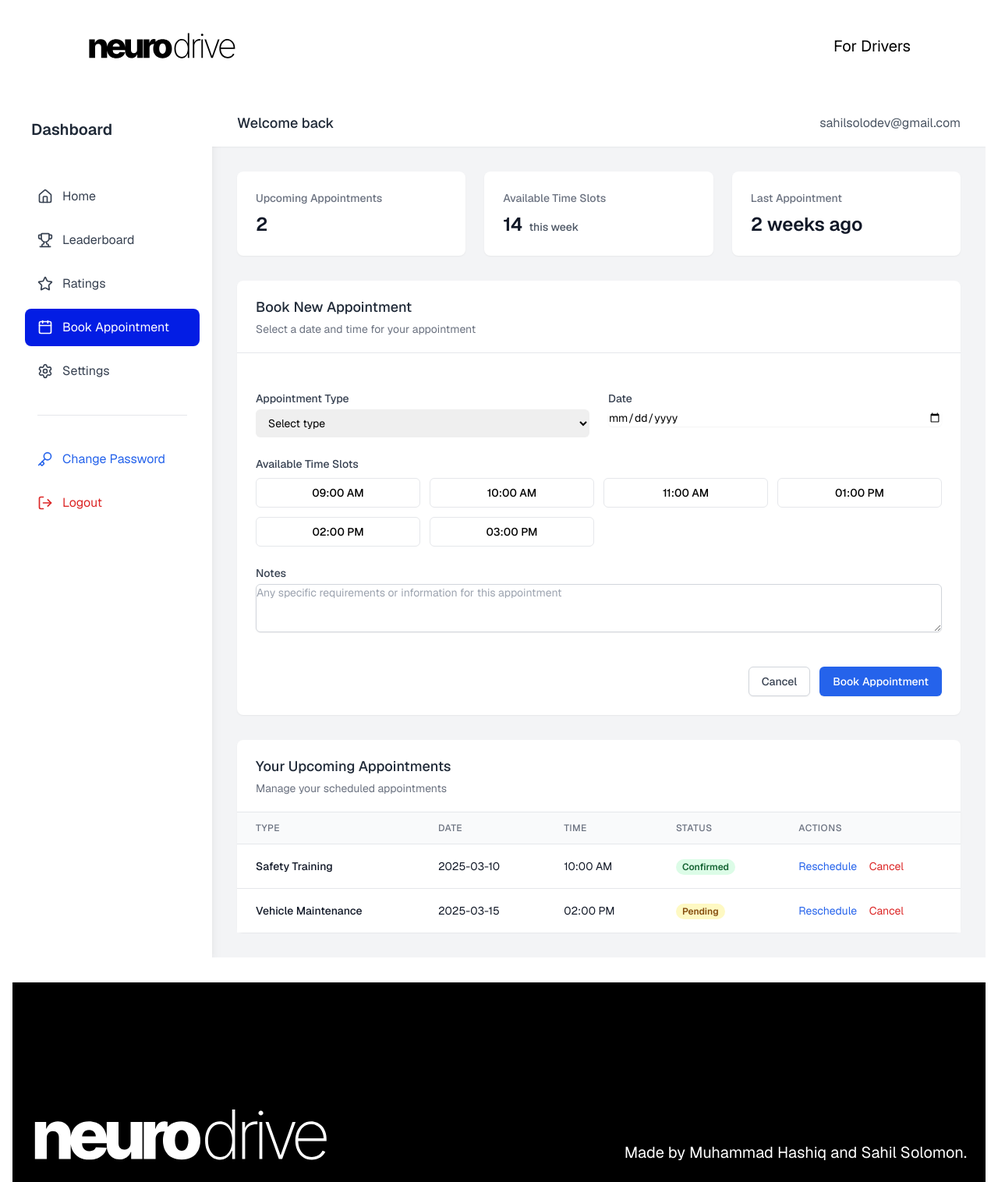
After one commit to sahilsol0/NeuroDrive, a Django app: page /appointments/ in a window 1280 px wide. The commit adds this page. Shown: the whole page at 78% size. Run offline with Django 5.2, Linux system fonts and the light colour scheme; a user stored in the database is signed in; some libraries are stand-ins or nearby versions.

Commit message:
add driver

```diff
--- a/NeuroDrive2/urls.py
+++ b/NeuroDrive2/urls.py
@@ -1,7 +1,7 @@
 from django.contrib import admin
 from django.urls import include, path
 
-from .views import LandingView, home, leaderboard, ratings
+from .views import LandingView, appointments, book_appointment, confirm_driver_registration, home, leaderboard, ratings, register_driver, search_users, success_driver_registration, verify_driver_registration
 
 urlpatterns = [
     path('admin/', admin.site.urls),
@@ -9,5 +9,12 @@ urlpatterns = [
     path('home/', home, name='home'),
     path('leaderboard/', leaderboard, name='leaderboard'),
     path('ratings/', ratings, name='ratings'),
+    path('appointments/', appointments, name='appointments'),
+    path('book-appointment/', book_appointment, name='book_appointment'),
+    path('register-driver/', register_driver, name='register_driver'),
+    path('verify-driver/', verify_driver_registration, name='verify_driver_registration'),
+    path('confirm-driver/', confirm_driver_registration, name='confirm_driver_registration'),
+    path('success-driver/', success_driver_registration, name='success_driver_registration'),
+    path('search-users/', search_users, name='search_users'),
     path('accounts/', include('allauth.urls')),
 ]
--- a/NeuroDrive2/views.py
+++ b/NeuroDrive2/views.py
@@ -1,10 +1,21 @@
+from datetime import datetime, timedelta
+import re
+from django.http import JsonResponse
+from django.db.models import Q
 from django.shortcuts import render, redirect
-from django.contrib.auth.decorators import login_required
+from django.contrib.auth.decorators import login_required, user_passes_test
 from django.views import View
+from django.contrib import messages
+from django.core.exceptions import PermissionDenied
+from users.models import Appointment, CustomUser, Driver
+
+# Check if the user is an admin
+def is_admin(user):
+    return user.is_superuser
 
 class LandingView(View):
     def get(self, request):
-        return render(request, "landing.html", context= {})
+        return render(request, "landing.html", context={})
 
 @login_required()
 def home(request):
@@ -17,3 +28,130 @@ def leaderboard(request):
 @login_required()
 def ratings(request):
     return render(request, "dashboard/ratings.html", context={})
+
+@login_required
+def appointments(request):
+    return render(request, 'dashboard/appointments.html')
+
+@login_required
+def book_appointment(request):
+    if not request.user.is_driver:
+        raise PermissionDenied("You do not have permission to book an appointment.")
+
+    if request.method == 'POST':
+        appointment_type = request.POST.get('appointment_type')
+        appointment_date = request.POST.get('appointment_date')
+        time_slot = request.POST.get('time_slot')
+        notes = request.POST.get('notes')
+
+        # Save to database (you would create a model for this)
+        Appointment.objects.create(
+            user=request.user,
+            appointment_type=appointment_type,
+            appointment_date=appointment_date,
+            time_slot=time_slot,
+            notes=notes,
+            status='pending'
+        )
+
+        messages.success(request, 'Appointment booked successfully!')
+        return redirect('appointments')
+
+    return render(request, 'dashboard/book_appointment.html')
+
+@login_required
+@user_passes_test(is_admin)
+def register_driver(request):
+    if request.method == 'POST':
+        # Store form data in session for verification
+        request.session['driver_data'] = {
+            'user_id': request.POST.get('user'),
+            'license_no': request.POST.get('license_no'),
+            'full_name': request.POST.get('full_name'),
+            'dob': request.POST.get('dob'),
+            'address': request.POST.get('address'),
+        }
+        return redirect('verify_driver_registration')
+
+    # Fetch all users who are not already drivers
+    users = CustomUser.objects.filter(is_driver=False)
+    return render(request, 'dashboard/register_driver.html', {'users': users})
+
+@login_required
+@user_passes_test(is_admin)
+def verify_driver_registration(request):
+    driver_data = request.session.get('driver_data')
+    if not driver_data:
+        messages.error(request, 'No registration data found. Please fill out the form again.')
+        return redirect('register_driver')
+
+    try:
+        user = CustomUser.objects.get(id=driver_data['user_id'])
+    except CustomUser.DoesNotExist:
+        messages.error(request, 'Selected user does not exist.')
+        return redirect('register_driver')
+
+    return render(request, 'dashboard/verify_driver.html', {
+        'user': user,
+        'driver_data': driver_data,
+    })
+
+@login_required
+@user_passes_test(is_admin)
+def confirm_driver_registration(request):
+    driver_data = request.session.get('driver_data')
+    print("Session Data:", driver_data['license_no'])
+    if not driver_data:
+        messages.error(request, 'No registration data found. Please fill out the form again.')
+        return redirect('register_driver')
+
+    try:
+        user = CustomUser.objects.get(id=driver_data['user_id'])
+        print(user.is_driver)
+    except CustomUser.DoesNotExist:
+        messages.error(request, 'Selected user does not exist.')
+        print('Selected user does not exist.')
+        return redirect('register_driver')
+
+    # Validate license number format
+    license_regex = r'^[A-Za-z]{2}-\d{2}\d{4}\d{7}$'
+    if not re.match(license_regex, driver_data['license_no']):
+        messages.error(request, 'Invalid license number format. Please follow the format SS-RRYYYYNNNNNNN.')
+        print('Invalid license number format. Please follow the format SS-RRYYYYNNNNNNN.')
+        return redirect('register_driver')
+
+    # Validate age (must be at least 18 years old)
+    dob_date = datetime.strptime(driver_data['dob'], '%Y-%m-%d').date()  # Correct usage
+    min_age_date = datetime.now().date() - timedelta(days=365 * 18)  # 18 years ago
+    if dob_date > min_age_date:
+        messages.error(request, 'You must be at least 18 years old to register as a driver.')
+        return redirect('register_driver')
+
+    # Create a new Driver profile
+    try:
+        Driver.objects.create(
+            user=user,
+            license_no=driver_data['license_no'],
+            full_name=driver_data['full_name'],
+            dob=driver_data['dob'],
+            address=driver_data['address'],
+        )
+        print('success!!!!')
+        return redirect('success_driver_registration')
+    except Exception as e:
+        print(f"Error: {e}")
+        return redirect('register_driver')
+
+@login_required
+@user_passes_test(is_admin)
+def success_driver_registration(request):
+    return render(request, 'dashboard/success_driver.html')
+
+@login_required
+@user_passes_test(is_admin)
+def search_users(request):
+    query = request.GET.get('query', '')
+    users = CustomUser.objects.filter(
+        Q(email__icontains=query) | Q(first_name__icontains=query) | Q(last_name__icontains=query)
+    ).values('id', 'email', 'first_name', 'last_name')[:10]  # Limit to 10 results
+    return JsonResponse(list(users), safe=False)
--- /dev/null
+++ b/templates/dashboard/appointments.html
@@ -0,0 +1,233 @@
+{% extends "dashboard/base.html" %}
+{% load i18n %}
+
+{% block dashboard_title %}{% trans "Book Appointment" %}{% endblock dashboard_title %}
+
+{% block dashboard_content %}
+<main class="p-4 lg:p-8">
+    <!-- Appointment Stats Overview -->
+    <div class="grid grid-cols-1 sm:grid-cols-2 lg:grid-cols-3 gap-4 lg:gap-6">
+        <div class="p-4 lg:p-6 bg-white rounded-lg shadow-sm">
+            <h3 class="text-sm font-medium text-gray-500">{% trans "Upcoming Appointments" %}</h3>
+            <div class="mt-2 flex items-baseline">
+                <p class="text-xl lg:text-2xl font-semibold text-gray-900">2</p>
+            </div>
+        </div>
+        <div class="p-4 lg:p-6 bg-white rounded-lg shadow-sm">
+            <h3 class="text-sm font-medium text-gray-500">{% trans "Available Time Slots" %}</h3>
+            <div class="mt-2 flex items-baseline">
+                <p class="text-xl lg:text-2xl font-semibold text-gray-900">14</p>
+                <span class="ml-2 text-sm font-medium text-gray-600">{% trans "this week" %}</span>
+            </div>
+        </div>
+        <div class="p-4 lg:p-6 bg-white rounded-lg shadow-sm">
+            <h3 class="text-sm font-medium text-gray-500">{% trans "Last Appointment" %}</h3>
+            <div class="mt-2">
+                <p class="text-xl lg:text-2xl font-semibold text-gray-900">{% trans "2 weeks ago" %}</p>
+            </div>
+        </div>
+    </div>
+
+    <!-- Booking Form -->
+    <div class="mt-6 lg:mt-8 bg-white rounded-lg shadow-sm">
+        <div class="px-4 py-5 sm:px-6 border-b border-gray-200">
+            <h2 class="text-lg font-medium text-gray-800">{% trans "Book New Appointment" %}</h2>
+            <p class="mt-1 text-sm text-gray-500">{% trans "Select a date and time for your appointment" %}</p>
+        </div>
+
+        <div class="p-4 sm:p-6">
+            <form method="POST" action="{% url 'book_appointment' %}" class="space-y-6">
+                {% csrf_token %}
+                <div class="grid grid-cols-1 gap-6 sm:grid-cols-2">
+                    <div>
+                        <label for="appointment_type" class="block text-sm font-medium text-gray-700">{% trans "Appointment Type" %}</label>
+                        <select id="appointment_type" name="appointment_type" required class="mt-1 block w-full pl-3 pr-10 py-2 text-base border-gray-300 focus:outline-none focus:ring-blue-500 focus:border-blue-500 sm:text-sm rounded-md">
+                            <option value="">{% trans "Select type" %}</option>
+                            <option value="maintenance">{% trans "Vehicle Maintenance" %}</option>
+                            <option value="training">{% trans "Safety Training" %}</option>
+                            <option value="review">{% trans "Performance Review" %}</option>
+                            <option value="other">{% trans "Other" %}</option>
+                        </select>
+                    </div>
+
+                    <div>
+                        <label for="appointment_date" class="block text-sm font-medium text-gray-700">{% trans "Date" %}</label>
+                        <input type="date" name="appointment_date" id="appointment_date" required class="mt-1 block w-full border-gray-300 rounded-md shadow-sm focus:ring-blue-500 focus:border-blue-500 sm:text-sm">
+                    </div>
+                </div>
+
+                <div>
+                    <label for="time_slot" class="block text-sm font-medium text-gray-700">{% trans "Available Time Slots" %}</label>
+                    <div class="mt-2 grid grid-cols-2 sm:grid-cols-4 gap-3" id="time_slots_container">
+                        <!-- Time slots will be dynamically populated based on selected date -->
+                        <div class="relative">
+                            <input type="radio" id="slot_1" name="time_slot" value="09:00" class="sr-only peer">
+                            <label for="slot_1" class="flex items-center justify-center px-3 py-2 text-sm font-medium border rounded-md cursor-pointer peer-checked:bg-blue-50 peer-checked:border-blue-500 hover:bg-gray-50">
+                                09:00 AM
+                            </label>
+                        </div>
+                        <div class="relative">
+                            <input type="radio" id="slot_2" name="time_slot" value="10:00" class="sr-only peer">
+                            <label for="slot_2" class="flex items-center justify-center px-3 py-2 text-sm font-medium border rounded-md cursor-pointer peer-checked:bg-blue-50 peer-checked:border-blue-500 hover:bg-gray-50">
+                                10:00 AM
+                            </label>
+                        </div>
+                        <div class="relative">
+                            <input type="radio" id="slot_3" name="time_slot" value="11:00" class="sr-only peer">
+                            <label for="slot_3" class="flex items-center justify-center px-3 py-2 text-sm font-medium border rounded-md cursor-pointer peer-checked:bg-blue-50 peer-checked:border-blue-500 hover:bg-gray-50">
+                                11:00 AM
+                            </label>
+                        </div>
+                        <div class="relative">
+                            <input type="radio" id="slot_4" name="time_slot" value="13:00" class="sr-only peer">
+                            <label for="slot_4" class="flex items-center justify-center px-3 py-2 text-sm font-medium border rounded-md cursor-pointer peer-checked:bg-blue-50 peer-checked:border-blue-500 hover:bg-gray-50">
+                                01:00 PM
+                            </label>
+                        </div>
+                        <div class="relative">
+                            <input type="radio" id="slot_5" name="time_slot" value="14:00" class="sr-only peer">
+                            <label for="slot_5" class="flex items-center justify-center px-3 py-2 text-sm font-medium border rounded-md cursor-pointer peer-checked:bg-blue-50 peer-checked:border-blue-500 hover:bg-gray-50">
+                                02:00 PM
+                            </label>
+                        </div>
+                        <div class="relative">
+                            <input type="radio" id="slot_6" name="time_slot" value="15:00" class="sr-only peer">
+                            <label for="slot_6" class="flex items-center justify-center px-3 py-2 text-sm font-medium border rounded-md cursor-pointer peer-checked:bg-blue-50 peer-checked:border-blue-500 hover:bg-gray-50">
+                                03:00 PM
+                            </label>
+                        </div>
+                    </div>
+                </div>
+
+                <div>
+                    <label for="notes" class="block text-sm font-medium text-gray-700">{% trans "Notes" %}</label>
+                    <textarea id="notes" name="notes" rows="3" class="mt-1 block w-full border border-gray-300 rounded-md shadow-sm focus:ring-blue-500 focus:border-blue-500 sm:text-sm" placeholder="{% trans 'Any specific requirements or information for this appointment' %}"></textarea>
+                </div>
+
+                <div class="pt-5">
+                    <div class="flex justify-end">
+                        <button type="button" class="bg-white py-2 px-4 border border-gray-300 rounded-md shadow-sm text-sm font-medium text-gray-700 hover:bg-gray-50 focus:outline-none focus:ring-2 focus:ring-offset-2 focus:ring-blue-500">
+                            {% trans "Cancel" %}
+                        </button>
+                        <button type="submit" class="ml-3 inline-flex justify-center py-2 px-4 border border-transparent shadow-sm text-sm font-medium rounded-md text-white bg-blue-600 hover:bg-blue-700 focus:outline-none focus:ring-2 focus:ring-offset-2 focus:ring-blue-500">
+                            {% trans "Book Appointment" %}
+                        </button>
+                    </div>
+                </div>
+            </form>
+        </div>
+    </div>
+
+    <!-- Upcoming Appointments -->
+    <div class="mt-6 lg:mt-8 bg-white rounded-lg shadow-sm">
+        <div class="px-4 py-5 sm:px-6 border-b border-gray-200">
+            <h2 class="text-lg font-medium text-gray-800">{% trans "Your Upcoming Appointments" %}</h2>
+            <p class="mt-1 text-sm text-gray-500">{% trans "Manage your scheduled appointments" %}</p>
+        </div>
+
+        <div class="overflow-x-auto">
+            <table class="min-w-full divide-y divide-gray-200">
+                <thead class="bg-gray-50">
+                    <tr>
+                        <th scope="col" class="px-6 py-3 text-left text-xs font-medium text-gray-500 uppercase tracking-wider">
+                            {% trans "Type" %}
+                        </th>
+                        <th scope="col" class="px-6 py-3 text-left text-xs font-medium text-gray-500 uppercase tracking-wider">
+                            {% trans "Date" %}
+                        </th>
+                        <th scope="col" class="px-6 py-3 text-left text-xs font-medium text-gray-500 uppercase tracking-wider">
+                            {% trans "Time" %}
+                        </th>
+                        <th scope="col" class="px-6 py-3 text-left text-xs font-medium text-gray-500 uppercase tracking-wider">
+                            {% trans "Status" %}
+                        </th>
+                        <th scope="col" class="px-6 py-3 text-left text-xs font-medium text-gray-500 uppercase tracking-wider">
+                            {% trans "Actions" %}
+                        </th>
+                    </tr>
+                </thead>
+                <tbody class="bg-white divide-y divide-gray-200">
+                    <tr>
+                        <td class="px-6 py-4 whitespace-nowrap">
+                            <div class="text-sm font-medium text-gray-900">{% trans "Safety Training" %}</div>
+                        </td>
+                        <td class="px-6 py-4 whitespace-nowrap">
+                            <div class="text-sm text-gray-900">2025-03-10</div>
+                        </td>
+                        <td class="px-6 py-4 whitespace-nowrap">
+                            <div class="text-sm text-gray-900">10:00 AM</div>
+                        </td>
+                        <td class="px-6 py-4 whitespace-nowrap">
+                            <span class="px-2 inline-flex text-xs leading-5 font-semibold rounded-full bg-green-100 text-green-800">
+                                {% trans "Confirmed" %}
+                            </span>
+                        </td>
+                        <td class="px-6 py-4 whitespace-nowrap text-sm text-gray-500">
+                            <a href="#" class="text-blue-600 hover:text-blue-900 mr-3">{% trans "Reschedule" %}</a>
+                            <a href="#" class="text-red-600 hover:text-red-900">{% trans "Cancel" %}</a>
+                        </td>
+                    </tr>
+                    <tr>
+                        <td class="px-6 py-4 whitespace-nowrap">
+                            <div class="text-sm font-medium text-gray-900">{% trans "Vehicle Maintenance" %}</div>
+                        </td>
+                        <td class="px-6 py-4 whitespace-nowrap">
+                            <div class="text-sm text-gray-900">2025-03-15</div>
+                        </td>
+                        <td class="px-6 py-4 whitespace-nowrap">
+                            <div class="text-sm text-gray-900">02:00 PM</div>
+                        </td>
+                        <td class="px-6 py-4 whitespace-nowrap">
+                            <span class="px-2 inline-flex text-xs leading-5 font-semibold rounded-full bg-yellow-100 text-yellow-800">
+                                {% trans "Pending" %}
+                            </span>
+                        </td>
+                        <td class="px-6 py-4 whitespace-nowrap text-sm text-gray-500">
+                            <a href="#" class="text-blue-600 hover:text-blue-900 mr-3">{% trans "Reschedule" %}</a>
+                            <a href="#" class="text-red-600 hover:text-red-900">{% trans "Cancel" %}</a>
+                        </td>
+                    </tr>
+                </tbody>
+            </table>
+        </div>
+    </div>
+</main>
+
+<script>
+    document.addEventListener('DOMContentLoaded', function() {
+        const dateInput = document.getElementById('appointment_date');
+
+        // Set minimum date to today
+        const today = new Date();
+        const yyyy = today.getFullYear();
+        const mm = String(today.getMonth() + 1).padStart(2, '0');
+        const dd = String(today.getDate()).padStart(2, '0');
+        const formattedToday = `${yyyy}-${mm}-${dd}`;
+        dateInput.min = formattedToday;
+
+        // When date changes, we would typically fetch available time slots from the server
+        dateInput.addEventListener('change', function(e) {
+            const selectedDate = e.target.value;
+            console.log('Selected date:', selectedDate);
+
+            // In a real implementation, you would make an AJAX call to get available slots
+            // For this example, we're just logging the selection
+            // fetchAvailableTimeSlots(selectedDate);
+        });
+
+        // Function to fetch available time slots (mock implementation)
+        function fetchAvailableTimeSlots(date) {
+            // This would be an AJAX call in a real implementation
+            console.log('Fetching available time slots for', date);
+
+            // Example of how you might update the UI with new time slots
+            const container = document.getElementById('time_slots_container');
+            // Clear existing slots
+            // container.innerHTML = '';
+
+            // Add new slots based on server response
+            // For now, we'll keep the existing hardcoded slots
+        }
+    });
+</script>
+{% endblock dashboard_content %}
--- a/templates/dashboard/base.html
+++ b/templates/dashboard/base.html
@@ -81,6 +81,10 @@
                         <i data-lucide="star" class="w-5 h-5"></i>
                         <span class="ml-3">{% trans "Ratings" %}</span>
                     </a>
+                    <a href="{% url "appointments" %}" class="flex items-center px-4 py-3 {% if request.resolver_match.url_name == 'appointments' %}text-white bg-primary{% else %}text-gray-700 hover:bg-gray-100{% endif %} rounded-lg">
+                        <i data-lucide="calendar" class="w-5 h-5"></i>
+                        <span class="ml-3">{% trans "Book Appointment" %}</span>
+                    </a>
                     <a href="#" class="flex items-center px-4 py-3 {% if request.resolver_match.url_name == 'settings' %}text-white bg-primary{% else %}text-gray-700 hover:bg-gray-100{% endif %} rounded-lg">
                         <i data-lucide="settings" class="w-5 h-5"></i>
                         <span class="ml-3">{% trans "Settings" %}</span>
@@ -126,13 +130,13 @@
                             <i data-lucide="star" class="w-5 h-5"></i>
                             <span class="ml-3">{% trans "Ratings" %}</span>
                         </a>
+                        <a href="{% url "appointments" %}" class="flex items-center px-4 py-3 {% if request.resolver_match.url_name == 'appointments' %}text-white bg-primary{% else %}text-gray-700 hover:bg-gray-100{% endif %} rounded-lg">
+                            <i data-lucide="calendar" class="w-5 h-5"></i>
+                            <span class="ml-3">{% trans "Book Appointment" %}</span>
+                        </a>
                         <a href="#" class="flex items-center px-4 py-3 {% if request.resolver_match.url_name == 'settings' %}text-white bg-primary{% else %}text-gray-700 hover:bg-gray-100{% endif %} rounded-lg">
                             <i data-lucide="settings" class="w-5 h-5"></i>
                             <span class="ml-3">{% trans "Settings" %}</span>
-                        </a>
-                        <a href="#" class="flex items-center px-4 py-3 {% if request.resolver_match.url_name == 'help' %}text-white bg-primary{% else %}text-gray-700 hover:bg-gray-100{% endif %} rounded-lg">
-                            <i data-lucide="help-circle" class="w-5 h-5"></i>
-                            <span class="ml-3">{% trans "Help" %}</span>
                         </a>
                     </div>
                     <div class="px-8 mt-8">
--- a/users/admin.py
+++ b/users/admin.py
@@ -1,7 +1,7 @@
 from django.contrib import admin
 from django.contrib.auth.admin import UserAdmin
 from django.utils.translation import gettext_lazy as _
-from .models import CustomUser
+from .models import CustomUser, Driver
 
 class CustomUserAdmin(UserAdmin):
     model = CustomUser
@@ -24,3 +24,4 @@ class CustomUserAdmin(UserAdmin):
     ordering = ('email',)
 
 admin.site.register(CustomUser, CustomUserAdmin)
+admin.site.register(Driver)
```
Also changed, not shown: NeuroDrive2/settings.py (+4 -4 lines), templates/dashboard/register_driver.html (added, +162 -0 lines), templates/dashboard/success_driver.html (added, +24 -0 lines), templates/dashboard/verify_driver.html (added, +54 -0 lines), users/models.py (+61 -1 lines).
